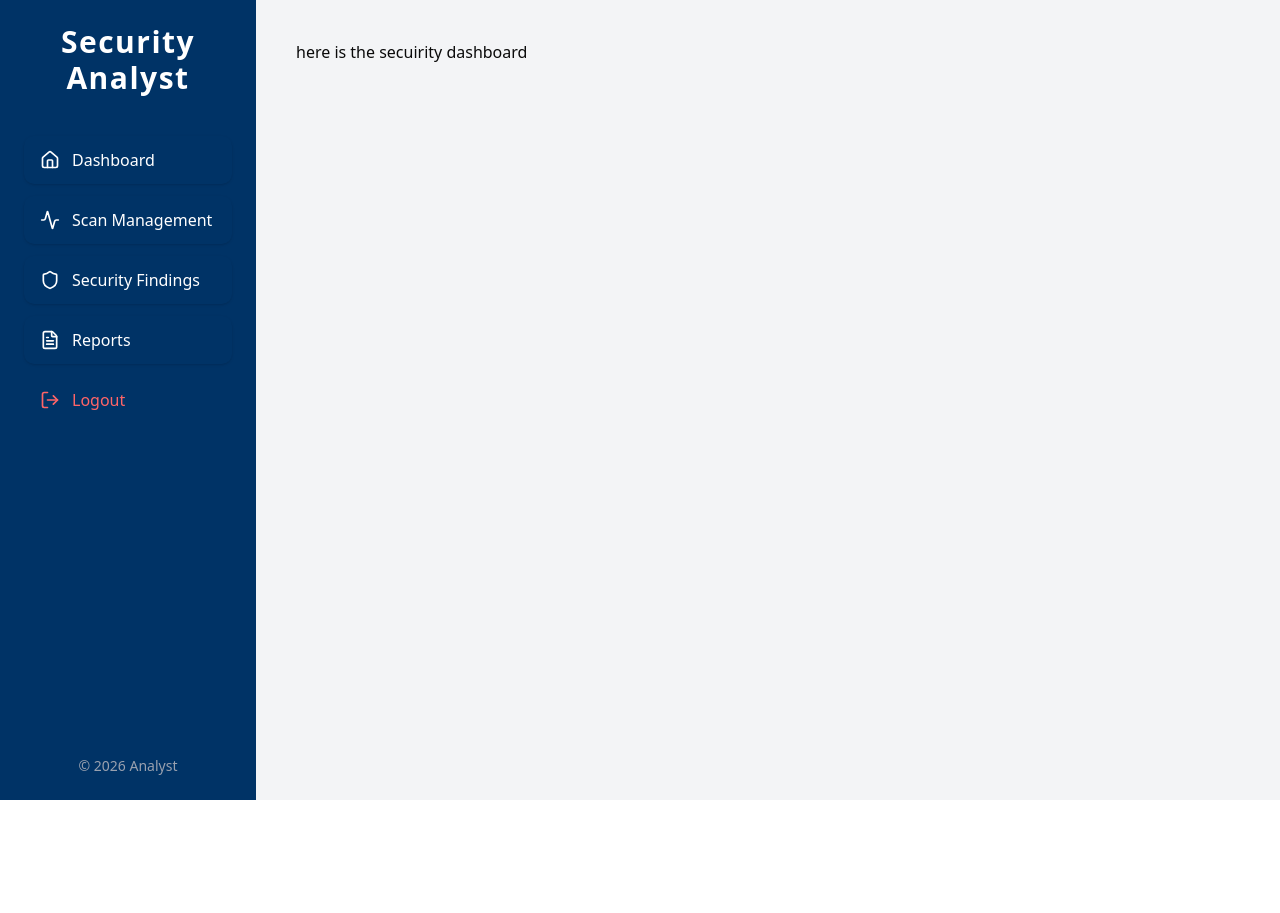
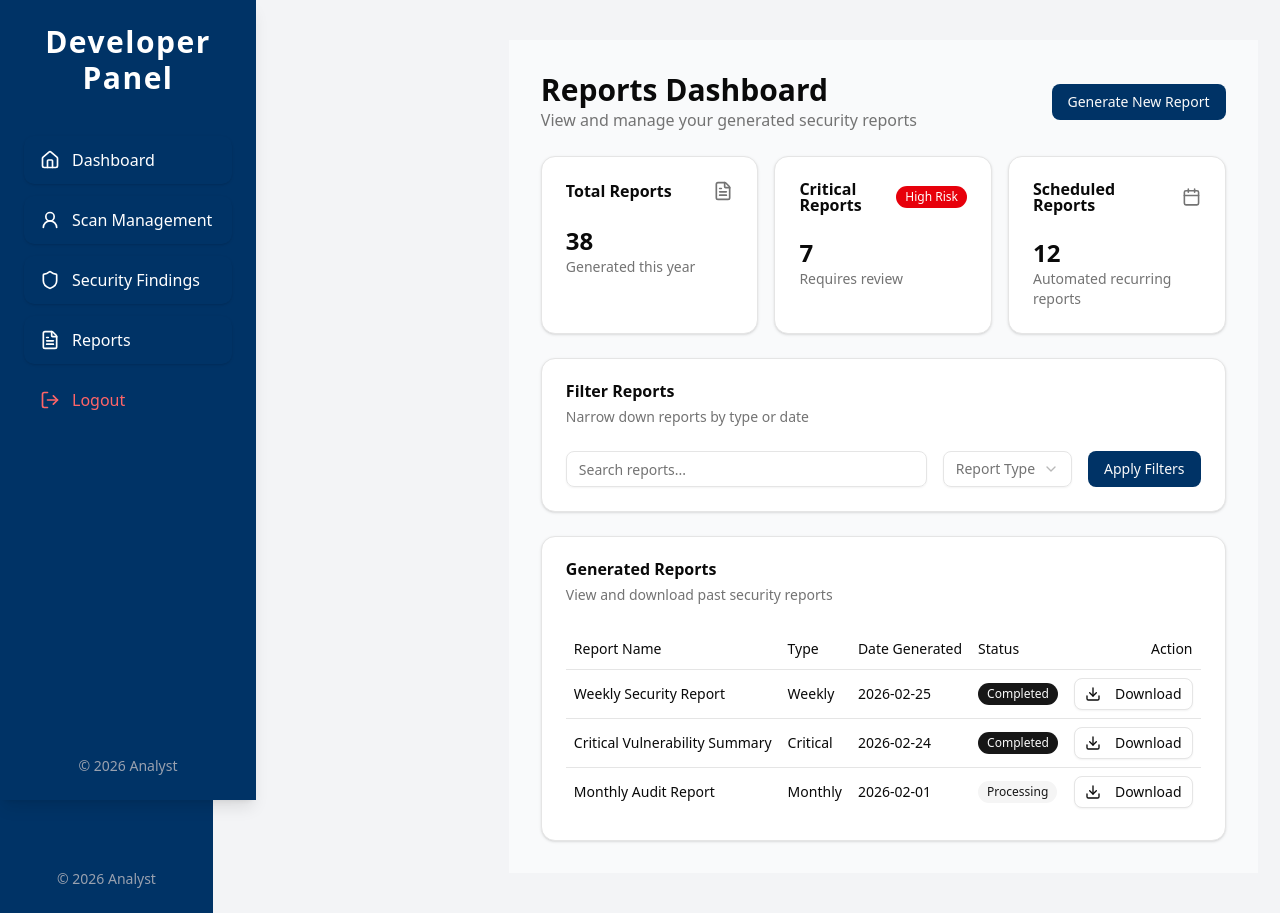
Before and after one commit to vulnerability-scanner-website/Final-year-project, a Next.js app in the folder frontend/: page /dashboard/analyst/Reports in a window 1280 px wide. Before the commit the page ends 800 px from the top, so only its background shows below. Built offline with nearby package versions, Linux system fonts and the light colour scheme.

Commit message:
edit report page of security analyst

```diff
--- a/frontend/src/app/dashboard/analyst/Reports/page.jsx
+++ b/frontend/src/app/dashboard/analyst/Reports/page.jsx
@@ -1,9 +1,198 @@
-import React from 'react'
+"use client";
 
-export default function page() {
+import React from "react";
+import DeveloperSideBar from "@/components/sidebar/DeveloperSideBar/Developer";
+import {
+  Card,
+  CardHeader,
+  CardTitle,
+  CardDescription,
+  CardContent,
+} from "@/components/ui/card";
+import { Button } from "@/components/ui/button";
+import { Badge } from "@/components/ui/badge";
+import { Input } from "@/components/ui/input";
+import {
+  Select,
+  SelectTrigger,
+  SelectValue,
+  SelectContent,
+  SelectItem,
+} from "@/components/ui/select";
+import {
+  Table,
+  TableHeader,
+  TableRow,
+  TableHead,
+  TableBody,
+  TableCell,
+} from "@/components/ui/table";
+import { FileText, Download, Calendar } from "lucide-react";
+
+/* ---------------- Mock Data ---------------- */
+const reports = [
+  {
+    id: 1,
+    name: "Weekly Security Report",
+    type: "Weekly",
+    generated: "2026-02-25",
+    status: "Completed",
+  },
+  {
+    id: 2,
+    name: "Critical Vulnerability Summary",
+    type: "Critical",
+    generated: "2026-02-24",
+    status: "Completed",
+  },
+  {
+    id: 3,
+    name: "Monthly Audit Report",
+    type: "Monthly",
+    generated: "2026-02-01",
+    status: "Processing",
+  },
+];
+
+export default function ReportPage() {
   return (
-    <div>
-      <h1>here is the secuirity dashboard</h1>
+    <div className="flex">
+      {/* Sidebar */}
+      <DeveloperSideBar />
+
+      {/* Main Content */}
+      <main className="flex-1 ml-64 p-8 space-y-6 bg-gray-50 min-h-screen">
+        <div className="flex justify-between items-center mb-6">
+          <div>
+            <h1 className="text-3xl font-bold">Reports Dashboard</h1>
+            <p className="text-muted-foreground">
+              View and manage your generated security reports
+            </p>
+          </div>
+          <div>
+            <Button className="bg-[#003366] hover:bg-[#00264d] cursor-pointer">
+              Generate New Report
+            </Button>
+          </div>
+        </div>
+        {/* Summary Cards */}
+        <div className="grid gap-4 md:grid-cols-3">
+          <Card>
+            <CardHeader className="flex justify-between items-center">
+              <CardTitle>Total Reports</CardTitle>
+              <FileText className="h-5 w-5 text-muted-foreground" />
+            </CardHeader>
+            <CardContent>
+              <div className="text-2xl font-bold">38</div>
+              <p className="text-sm text-muted-foreground">
+                Generated this year
+              </p>
+            </CardContent>
+          </Card>
+
+          <Card>
+            <CardHeader className="flex justify-between items-center">
+              <CardTitle>Critical Reports</CardTitle>
+              <Badge variant="destructive">High Risk</Badge>
+            </CardHeader>
+            <CardContent>
+              <div className="text-2xl font-bold">7</div>
+              <p className="text-sm text-muted-foreground">Requires review</p>
+            </CardContent>
+          </Card>
+
+          <Card>
+            <CardHeader className="flex justify-between items-center">
+              <CardTitle>Scheduled Reports</CardTitle>
+              <Calendar className="h-5 w-5 text-muted-foreground" />
+            </CardHeader>
+            <CardContent>
+              <div className="text-2xl font-bold">12</div>
+              <p className="text-sm text-muted-foreground">
+                Automated recurring reports
+              </p>
+            </CardContent>
+          </Card>
+        </div>
+
+        {/* Filter Section */}
+        <Card>
+          <CardHeader>
+            <CardTitle>Filter Reports</CardTitle>
+            <CardDescription>
+              Narrow down reports by type or date
+            </CardDescription>
+          </CardHeader>
+          <CardContent className="flex flex-col md:flex-row gap-4">
+            <Input placeholder="Search reports..." />
+
+            <Select>
+              <SelectTrigger className="w-[180px]">
+                <SelectValue placeholder="Report Type" />
+              </SelectTrigger>
+              <SelectContent>
+                <SelectItem value="weekly">Weekly</SelectItem>
+                <SelectItem value="monthly">Monthly</SelectItem>
+                <SelectItem value="critical">Critical</SelectItem>
+              </SelectContent>
+            </Select>
+
+            <Button className="bg-[#003366] hover:bg-[#00264d]">
+              Apply Filters
+            </Button>
+          </CardContent>
+        </Card>
+
+        {/* Reports Table */}
+        <Card>
+          <CardHeader>
+            <CardTitle>Generated Reports</CardTitle>
+            <CardDescription>
+              View and download past security reports
+            </CardDescription>
+          </CardHeader>
+
+          <CardContent>
+            <Table>
+              <TableHeader>
+                <TableRow>
+                  <TableHead>Report Name</TableHead>
+                  <TableHead>Type</TableHead>
+                  <TableHead>Date Generated</TableHead>
+                  <TableHead>Status</TableHead>
+                  <TableHead className="text-right">Action</TableHead>
+                </TableRow>
+              </TableHeader>
+              <TableBody>
+                {reports.map((report) => (
+                  <TableRow key={report.id}>
+                    <TableCell className="font-medium">{report.name}</TableCell>
+                    <TableCell>{report.type}</TableCell>
+                    <TableCell>{report.generated}</TableCell>
+                    <TableCell>
+                      <Badge
+                        variant={
+                          report.status === "Completed"
+                            ? "default"
+                            : "secondary"
+                        }
+                      >
+                        {report.status}
+                      </Badge>
+                    </TableCell>
+                    <TableCell className="text-right">
+                      <Button size="sm" variant="outline">
+                        <Download className="h-4 w-4 mr-2" />
+                        Download
+                      </Button>
+                    </TableCell>
+                  </TableRow>
+                ))}
+              </TableBody>
+            </Table>
+          </CardContent>
+        </Card>
+      </main>
     </div>
-  )
+  );
 }
```
